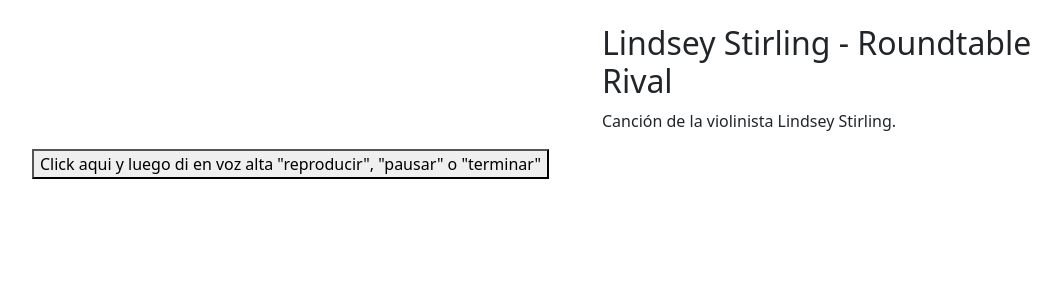
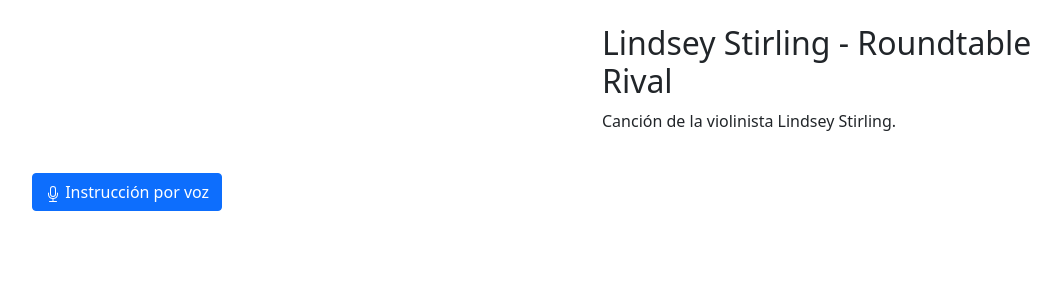
Before and after one commit to alafa/theegg_ai, a Django app: page /video/1 in a window 1280 px wide. Shown: the part 56-356 px from the top of the page, without its empty margins (50-1111 px from the left). Run offline with Django 3.2, Linux system fonts and the light colour scheme; data comes from the database, SQL or seed files in the repository.

Commit message:
mejorar interfaz de reconocimiento de voz

```diff
--- a/tarea_42/collection/templates/collection/video.html
+++ b/tarea_42/collection/templates/collection/video.html
@@ -16,7 +16,14 @@
             </div>
         </div>
     </div>
-    <button class="hints" ></button>
+    <br>
+    <button type="button" class="btn btn-primary" onclick="startRecognition()">
+                <svg xmlns="http://www.w3.org/2000/svg" width="16" height="16" fill="currentColor" class="bi bi-mic" viewBox="0 0 16 16">
+                  <path fill-rule="evenodd" d="M3.5 6.5A.5.5 0 0 1 4 7v1a4 4 0 0 0 8 0V7a.5.5 0 0 1 1 0v1a5 5 0 0 1-4.5 4.975V15h3a.5.5 0 0 1 0 1h-7a.5.5 0 0 1 0-1h3v-2.025A5 5 0 0 1 3 8V7a.5.5 0 0 1 .5-.5z"></path>
+                  <path fill-rule="evenodd" d="M10 8V3a2 2 0 1 0-4 0v5a2 2 0 1 0 4 0zM8 0a3 3 0 0 0-3 3v5a3 3 0 0 0 6 0V3a3 3 0 0 0-3-3z"></path>
+                </svg>
+                Instrucción por voz
+              </button>
     <div>
         <p class="output"></p>
     </div>
@@ -56,13 +63,14 @@
     var SpeechGrammarList = SpeechGrammarList || webkitSpeechGrammarList
     var SpeechRecognitionEvent = SpeechRecognitionEvent || webkitSpeechRecognitionEvent
 
-    var INSTRUCCIONES_VALIDAS = ["reproducir", "pausar", "terminar"]
-    var grammar = '#JSGF V1.0; grammar INSTRUCCIONES_VALIDAS; public <INSTRUCCIONES_VALIDAS> = ' + INSTRUCCIONES_VALIDAS.join(' | ') + ' ;'
+    //var INSTRUCCIONES_VALIDAS = ["reproducir", "pausar", "terminar"]
+    var  INSTRUCCIONES_VALIDAS = {
+        "play": ["reproducir", "play", "continuar", "ver", "empezar", "comenzar"],
+        "pause": ["pausa", "pausar", "parar"],
+        "stop": ["stop", "terminar", "fin", "salir"]
+    }
 
     var recognition = new SpeechRecognition();
-    var speechRecognitionList = new SpeechGrammarList();
-    speechRecognitionList.addFromString(grammar, 1);
-    recognition.grammars = speechRecognitionList;
     recognition.continuous = false;
     recognition.lang = 'es-ES';
     recognition.interimResults = false;
@@ -72,9 +80,7 @@
     var bg = document.querySelector('html');
     var hints = document.querySelector('.hints');
 
-    hints.innerHTML = 'Click aqui y luego di en voz alta "reproducir", "pausar" o "terminar"';
-
-    document.body.onclick = function() {
+    function startRecognition(){
         recognition.start();
         console.log('Preparado para recibir una instrucción de video.');
     }
@@ -92,15 +98,15 @@
       diagnostic.textContent = 'Instrucción entendida: ' + instruccion_recibida;
       console.log('Confidence: ' + event.results[0][0].confidence);
 
-      if (instruccion_recibida == INSTRUCCIONES_VALIDAS[0]){
+      if (INSTRUCCIONES_VALIDAS["play"].includes(instruccion_recibida)){
           playVideo()
       }
 
-      else if (instruccion_recibida == INSTRUCCIONES_VALIDAS[1]){
+      else if (INSTRUCCIONES_VALIDAS["pause"].includes(instruccion_recibida)){
           pauseVideo()
       }
 
-      else if (instruccion_recibida == INSTRUCCIONES_VALIDAS[2]){
+      else if (INSTRUCCIONES_VALIDAS["stop"].includes(instruccion_recibida)){
           stopVideo()
       }
     }
```
